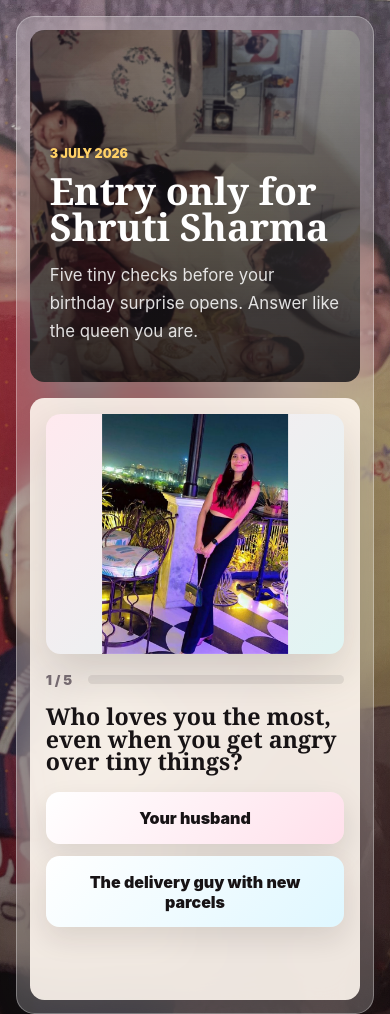
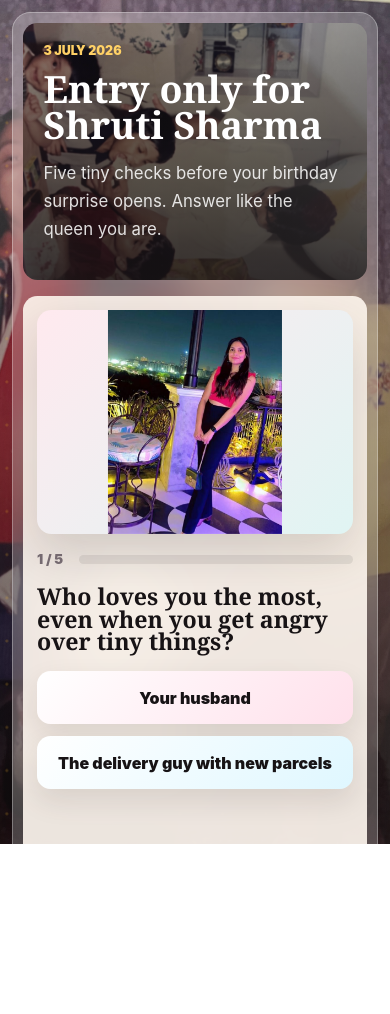
Before and after one commit to aakashtiger/shruti-birthday, a plain HTML site: page index.html in a window 390 px wide. Shown: the top 1014 px of the page. After the commit the page ends 844 px from the top, so only its background shows below. Drawn offline with Linux system fonts and the light colour scheme.

Commit message:
Fix mobile quiz gate scrolling

```diff
--- a/styles.css
+++ b/styles.css
@@ -1539,6 +1539,31 @@ video {
 }
 
 @media (max-width: 560px) {
+  .gate {
+    min-height: 100dvh;
+    height: 100dvh;
+    place-items: start center;
+    overflow-y: auto;
+    -webkit-overflow-scrolling: touch;
+    padding: max(0.75rem, env(safe-area-inset-top)) 0.75rem max(1.25rem, env(safe-area-inset-bottom));
+  }
+
+  .gate-shell {
+    padding: 0.65rem;
+  }
+
+  .gate-intro {
+    min-height: 15rem;
+  }
+
+  .quiz-panel {
+    padding: 0.85rem;
+  }
+
+  .question-photo {
+    height: clamp(10rem, 32vh, 14rem);
+  }
+
   .answers {
     grid-template-columns: 1fr;
   }
```
